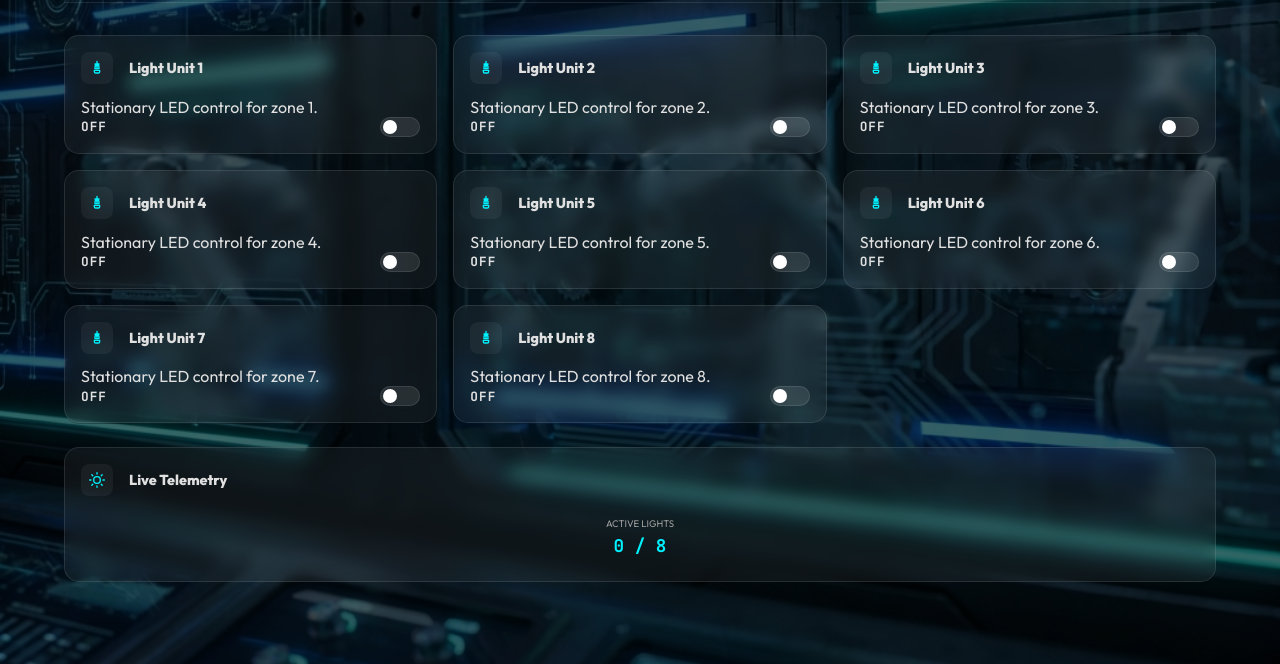
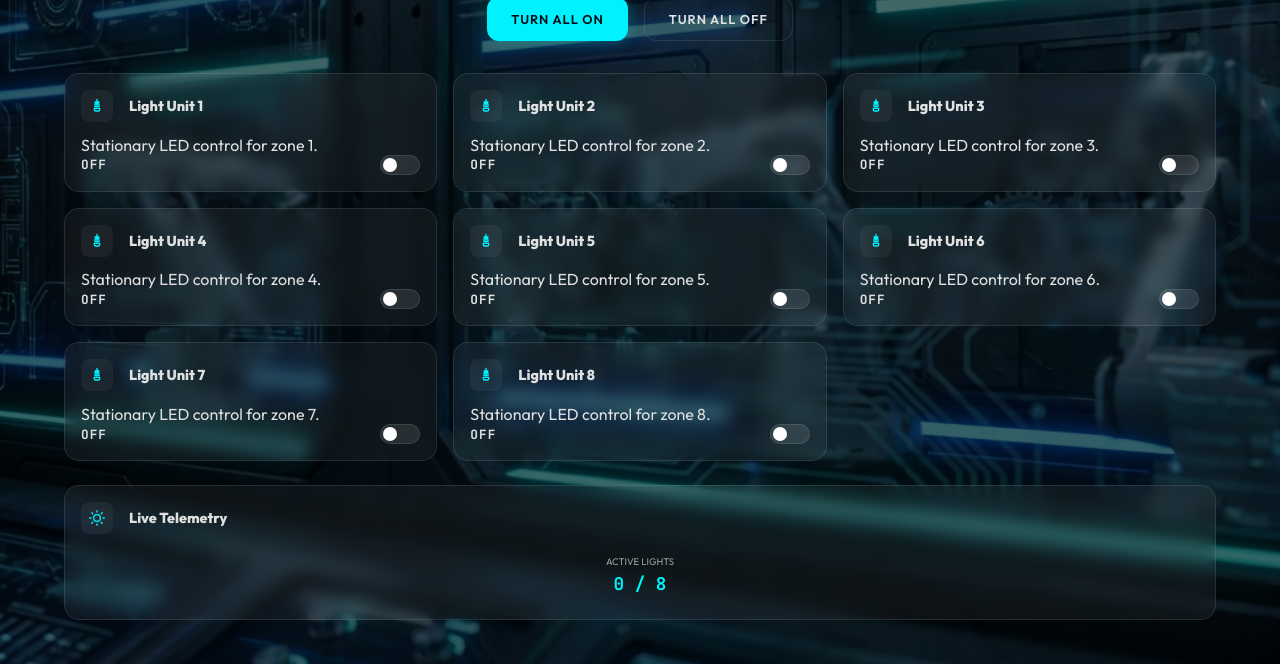
Before and after one commit to dhairyamevada72/Industry-Lights, a website built with Vite: page index.html in a window 1280 px wide. Shown: the part 136-800 px from the top of the page. Built offline with nearby package versions, Linux system fonts and the light colour scheme; some packages are replaced by stand-ins of ours; no server answers; the database is empty.

Commit message:
Add Master Control buttons (Turn All ON/OFF)

```diff
--- a/index.html
+++ b/index.html
@@ -29,6 +29,11 @@
         </header>
 
         <main>
+            <section class="master-controls">
+                <button id="all-on" class="btn btn-secondary">Turn All ON</button>
+                <button id="all-off" class="btn btn-outline">Turn All OFF</button>
+            </section>
+
             <section class="control-grid" id="lights-grid">
                 <!-- 8 lights will be generated here via TS -->
             </section>
--- a/src/main.ts
+++ b/src/main.ts
@@ -102,6 +102,22 @@ function updateTelemetry() {
 
 // Initial Setup
 createLightCards();
+
+const allOnBtn = document.getElementById('all-on') as HTMLButtonElement;
+const allOffBtn = document.getElementById('all-off') as HTMLButtonElement;
+
+allOnBtn.addEventListener('click', () => {
+    for (let i = 1; i <= 8; i++) {
+        set(ref(db, `lights/light_${i}`), 1);
+    }
+});
+
+allOffBtn.addEventListener('click', () => {
+    for (let i = 1; i <= 8; i++) {
+        set(ref(db, `lights/light_${i}`), 0);
+    }
+});
+
 onValue(ref(db, '.info/connected'), (snapshot) => {
     if (snapshot.val() === true) {
         dbStatus.innerText = "Online";
--- a/src/style.css
+++ b/src/style.css
@@ -127,6 +127,49 @@ header {
     100% {
         opacity: 0.5;
     }
+}
+
+.master-controls {
+    display: flex;
+    gap: 1rem;
+    margin-bottom: 2rem;
+    justify-content: center;
+}
+
+.btn {
+    padding: 0.8rem 1.5rem;
+    border-radius: 12px;
+    font-family: var(--font-main);
+    font-weight: 600;
+    cursor: pointer;
+    transition: all 0.3s ease;
+    text-transform: uppercase;
+    letter-spacing: 1px;
+    font-size: 0.8rem;
+    border: none;
+}
+
+.btn-secondary {
+    background: var(--primary);
+    color: var(--bg-dark);
+    box-shadow: 0 0 15px rgba(0, 242, 255, 0.3);
+}
+
+.btn-secondary:hover {
+    transform: translateY(-2px);
+    box-shadow: 0 0 25px rgba(0, 242, 255, 0.5);
+}
+
+.btn-outline {
+    background: transparent;
+    border: 1px solid var(--glass-border);
+    color: var(--text-main);
+}
+
+.btn-outline:hover {
+    background: rgba(255, 77, 77, 0.1);
+    border-color: var(--danger);
+    color: var(--danger);
 }
 
 .control-grid {
```
